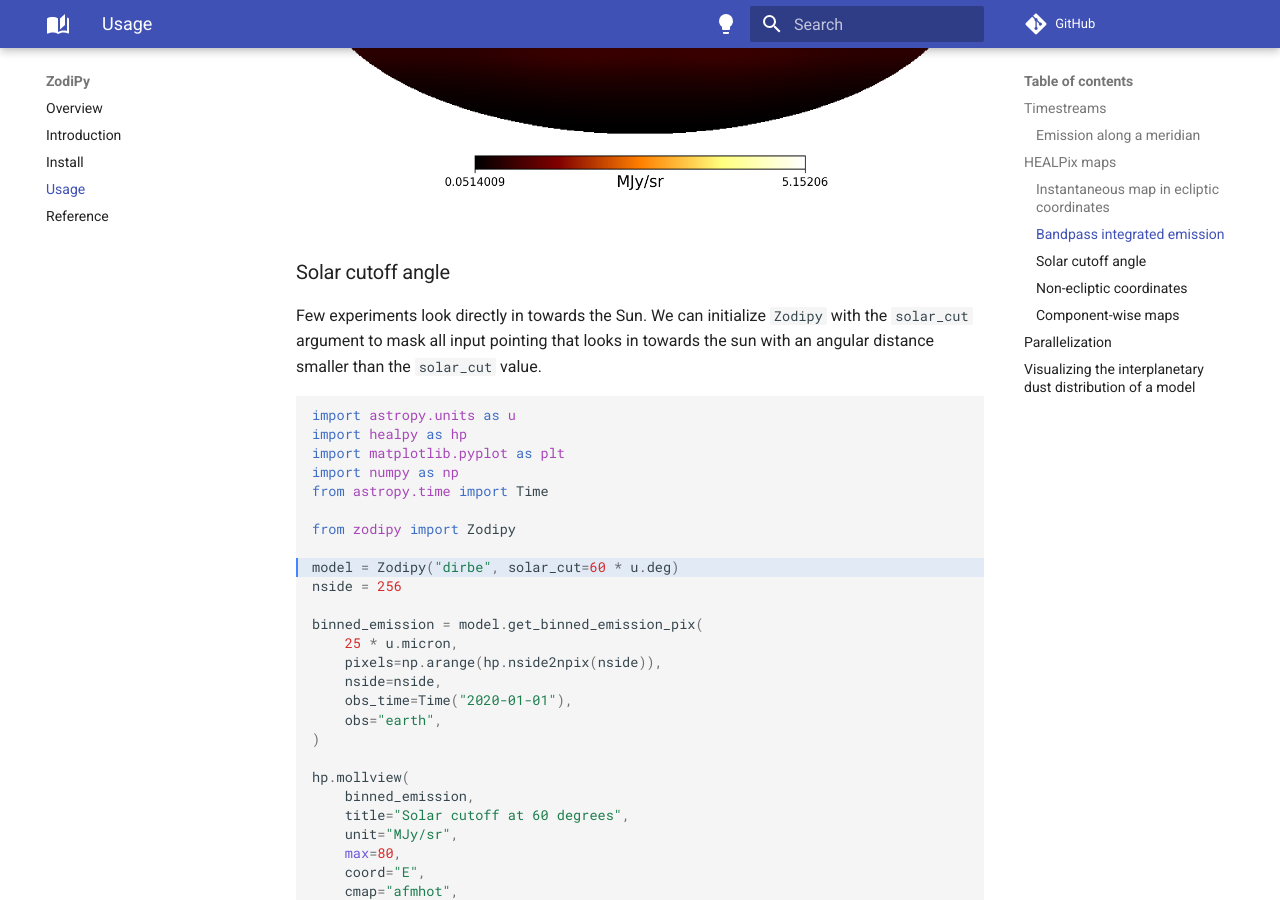
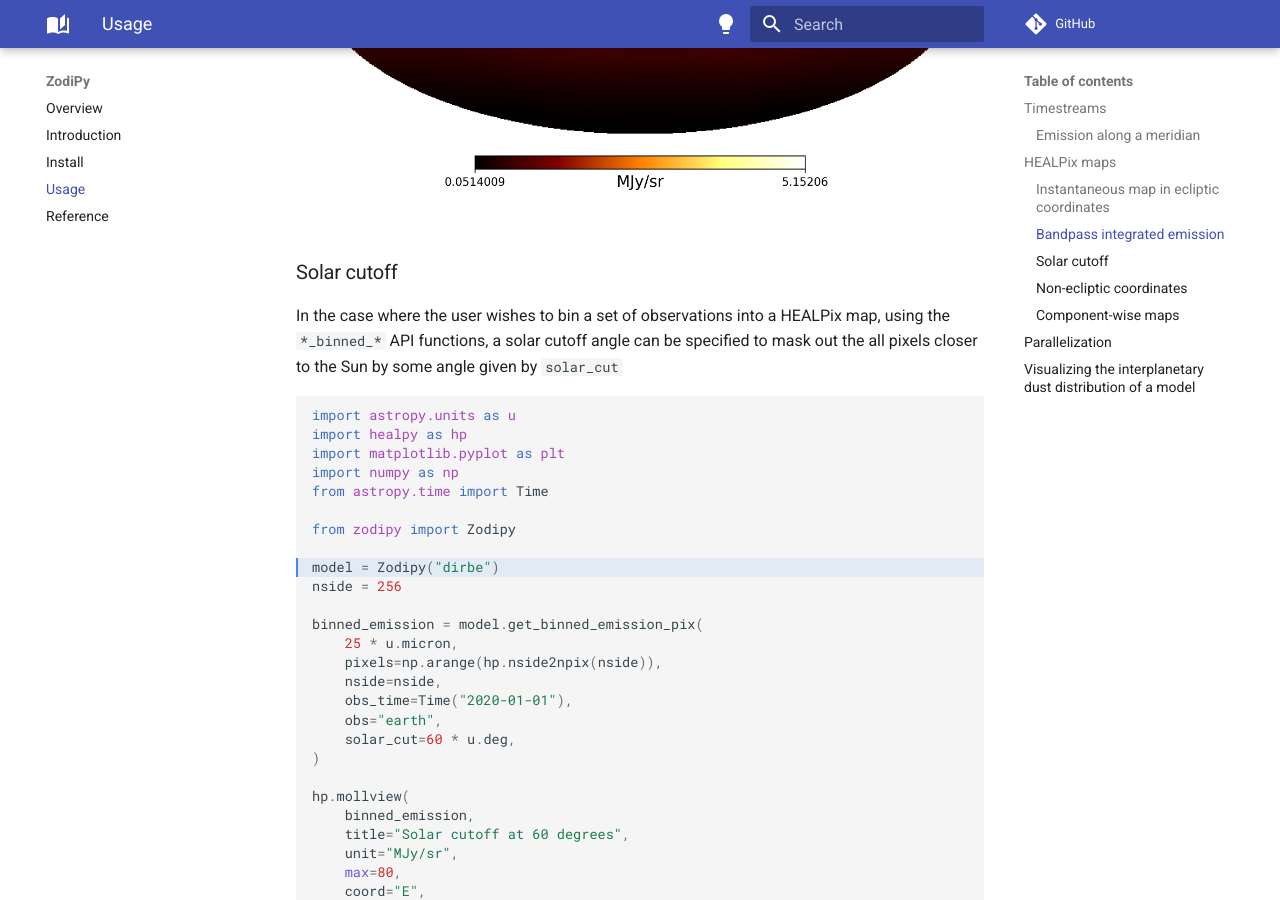
Before and after one commit to Cosmoglobe/zodipy, an MkDocs documentation site: the page built from docs/usage.md, in a window 1280 px wide and 900 px high, scrolled down 5654 px. Built offline with MkDocs 1.6.1 and Material for MkDocs 9.7.7, drawn with Linux system fonts in a browser that asks for light colours; comment, search, counter and statistics services are not loaded.

Commit message:
Use angular separation instead of cone search. Turns out healpix-cone search is much slower than to just compute the angular separation between the pointing

````diff
--- a/docs/examples/get_binned_emission_solar_cutoff.py
+++ b/docs/examples/get_binned_emission_solar_cutoff.py
@@ -6,7 +6,7 @@ from astropy.time import Time
 
 from zodipy import Zodipy
 
-model = Zodipy("dirbe", solar_cut=60 * u.deg)
+model = Zodipy("dirbe")
 nside = 256
 
 binned_emission = model.get_binned_emission_pix(
@@ -15,6 +15,7 @@ binned_emission = model.get_binned_emission_pix(
     nside=nside,
     obs_time=Time("2020-01-01"),
     obs="earth",
+    solar_cut=60 * u.deg,
 )
 
 hp.mollview(
--- a/docs/usage.md
+++ b/docs/usage.md
@@ -49,10 +49,9 @@ Note that the bandpass weights must be in spectral radiance units (Jy/sr), even
 ![Center frequency emission](img/center_freq.png)
 ![Bandpass integrated emission](img/bandpass_integrated.png)
 
-### Solar cutoff angle
-Few experiments look directly in towards the Sun. We can initialize `Zodipy` with the `solar_cut`
-argument to mask all input pointing that looks in towards the sun with an angular distance smaller
-than the `solar_cut` value.
+### Solar cutoff
+In the case where the user wishes to bin a set of observations into a HEALPix map, using the `*_binned_*` API functions,
+a solar cutoff angle can be specified to mask out the all pixels closer to the Sun by some angle given by `solar_cut`
 
 ```python hl_lines="9"
 {!examples/get_binned_emission_solar_cutoff.py!}
````
Also changed, not shown: 3 other files.
